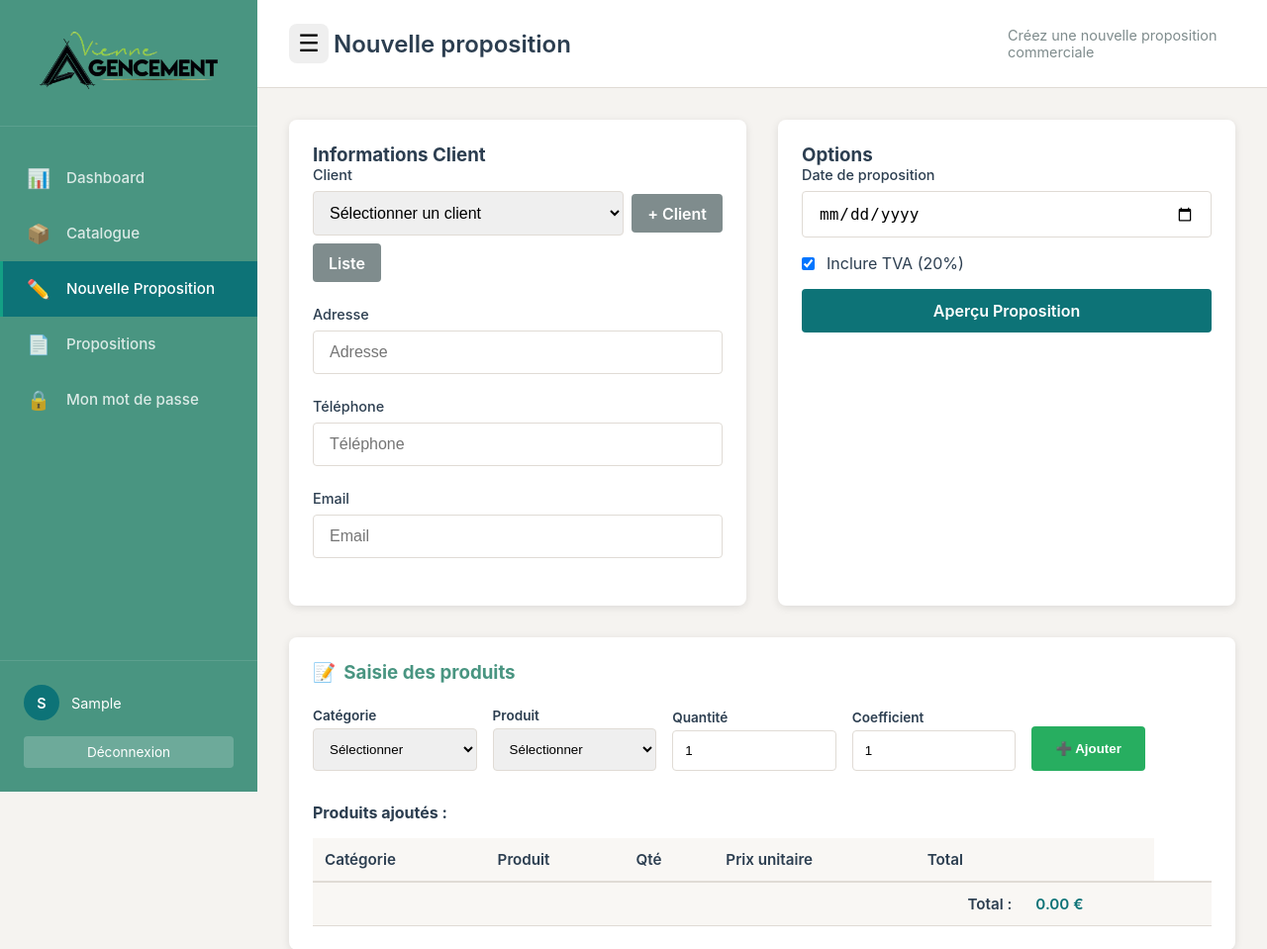
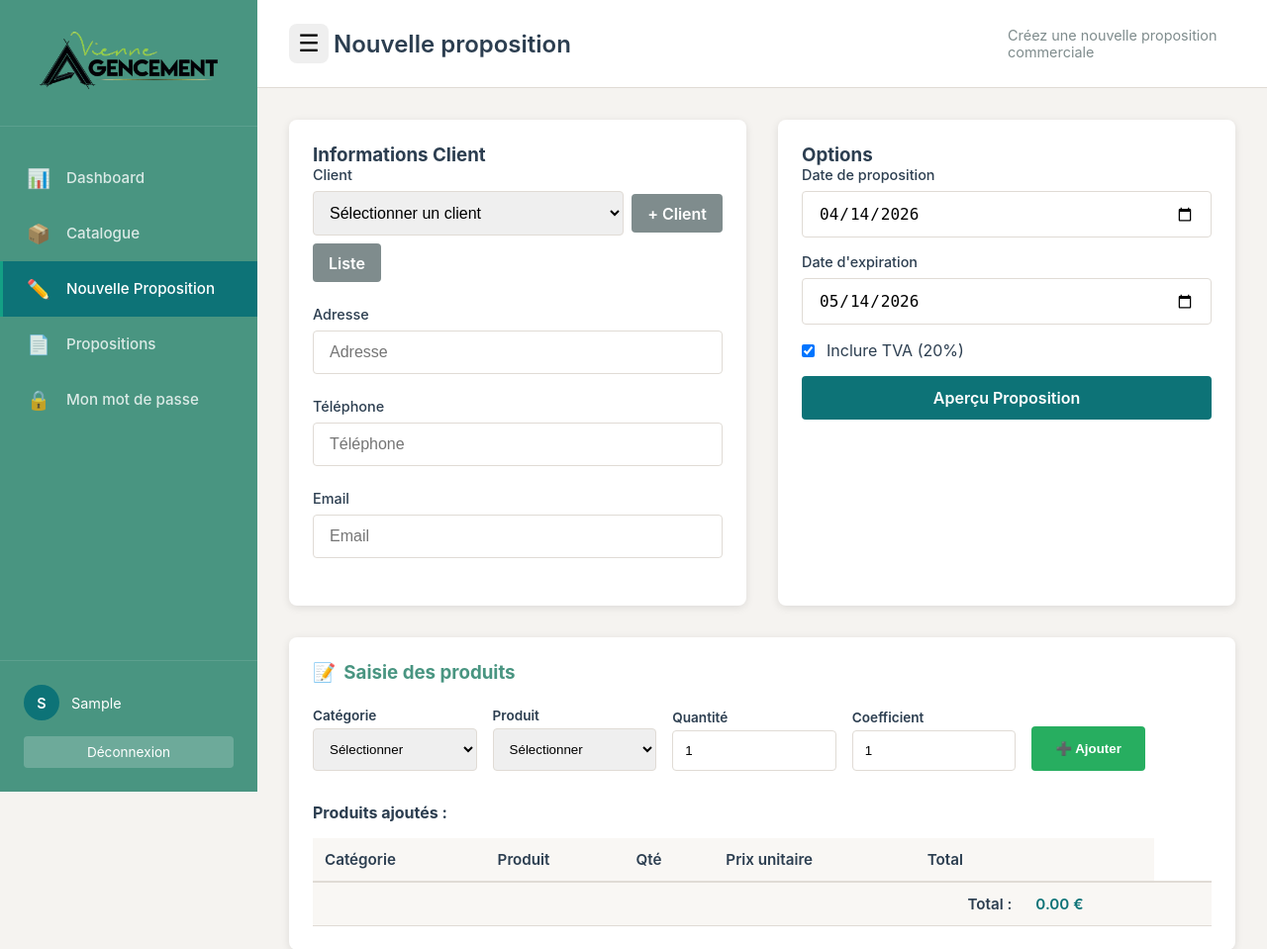
Before and after one commit to tafita37/VienneProposals, a Django app: page /com/new_proposition_page/ in a window 1280 px wide. Shown: the top 959 px of the page at 99% size. Run offline with Django 5.2, Linux system fonts and the light colour scheme; the visitor is signed in with stand-in values (Sample User, id 1); data that the repository does not hold is empty.

Commit message:
feat(date_proposal_expiration)

```diff
--- a/commercial/controllers/CommercialController.py
+++ b/commercial/controllers/CommercialController.py
@@ -1,6 +1,6 @@
 # views.py
 import json
-from datetime import date, timedelta
+from datetime import date, timedelta, datetime
 
 from django.contrib import messages
 from django.shortcuts import redirect, render
@@ -164,6 +164,7 @@ def _finalize_proposal_from_session(request, state, success_redirect_name):
     session_proposal = request.session.get('proposal', [])
     session_client_id = request.session.get('proposal_client_id')
     session_date_proposition = request.session.get('proposal_date_proposition')
+    session_expiration_date = request.session.get('proposal_expiration_date')
     session_include_tva = request.session.get('proposal_include_tva', True)
     draft_id_raw = request.session.get('proposal_draft_id')
 
@@ -187,6 +188,14 @@ def _finalize_proposal_from_session(request, state, success_redirect_name):
     else:
         try:
             proposal_date = date.fromisoformat(str(session_date_proposition))
+        except (TypeError, ValueError):
+            return redirect('appercu_proposition_page')
+
+    if session_expiration_date in (None, ''):
+        expiration_date = proposal_date + timedelta(days=30)
+    else:
+        try:
+            expiration_date = date.fromisoformat(str(session_expiration_date))
         except (TypeError, ValueError):
             return redirect('appercu_proposition_page')
 
@@ -217,22 +226,23 @@ def _finalize_proposal_from_session(request, state, success_redirect_name):
 
         if commercial_proposal is not None:
             commercial_proposal.date_proposal = proposal_date
+            commercial_proposal.expiration_date = expiration_date
             commercial_proposal.amount_ht = amount_ht
             commercial_proposal.amount_ttc = amount_ttc
             commercial_proposal.client = selected_client
             commercial_proposal.commercial = request.user
             commercial_proposal.state = state
-            commercial_proposal.save(update_fields=['date_proposal', 'amount_ht', 'amount_ttc', 'client', 'commercial', 'state'])
+            commercial_proposal.save(update_fields=['date_proposal', 'expiration_date', 'amount_ht', 'amount_ttc', 'client', 'commercial', 'state'])
             commercial_proposal.proposal_products.all().delete()
         else:
             commercial_proposal = CommercialProposal.objects.create(
                 date_proposal=proposal_date,
+                expiration_date=expiration_date,
                 amount_ht=amount_ht,
                 amount_ttc=amount_ttc,
                 client=selected_client,
                 commercial=request.user,
                 state=state,
-                validity_period=30,
             )
 
         proposal_product_objects = []
@@ -251,7 +261,7 @@ def _finalize_proposal_from_session(request, state, success_redirect_name):
 
         ProposalProduct.objects.bulk_create(proposal_product_objects)
 
-    for session_key in ('proposal', 'proposal_client_id', 'proposal_date_proposition', 'proposal_include_tva', 'proposal_draft_id'):
+    for session_key in ('proposal', 'proposal_client_id', 'proposal_date_proposition', 'proposal_expiration_date', 'proposal_include_tva', 'proposal_draft_id'):
         if session_key in request.session:
             del request.session[session_key]
     request.session.modified = True
@@ -274,6 +284,12 @@ def _build_session_from_draft(request, commercial_proposal):
     request.session['proposal'] = proposal_items
     request.session['proposal_client_id'] = commercial_proposal.client_id
     request.session['proposal_date_proposition'] = commercial_proposal.date_proposal.isoformat() if commercial_proposal.date_proposal else ''
+    if commercial_proposal.expiration_date:
+        request.session['proposal_expiration_date'] = commercial_proposal.expiration_date.isoformat()
+    elif commercial_proposal.date_proposal:
+        request.session['proposal_expiration_date'] = (commercial_proposal.date_proposal + timedelta(days=30)).isoformat()
+    else:
+        request.session['proposal_expiration_date'] = ''
     request.session['proposal_include_tva'] = float(commercial_proposal.amount_ttc or 0) > float(commercial_proposal.amount_ht or 0)
     request.session['proposal_draft_id'] = commercial_proposal.id
     request.session.modified = True
@@ -625,6 +641,8 @@ def save_proposal_options_api(request):
 
     client_id_raw = payload.get('client_id')
     date_proposition_raw = payload.get('date_proposition')
+    expiration_date_raw = payload.get('expiration_date')
+    print(expiration_date_raw)
     include_tax_raw = payload.get('include_tax')
 
     client_id = None
@@ -648,6 +666,35 @@ def save_proposal_options_api(request):
         if len(date_proposition) != 10 or date_proposition[4] != '-' or date_proposition[7] != '-':
             return JsonResponse({'success': False, 'message': 'Format de date invalide (YYYY-MM-DD attendu).'}, status=400)
 
+    if expiration_date_raw in (None, ''):
+        expiration_date = ''
+    else:
+        try:
+            expiration_date = str(expiration_date_raw).strip()
+        except (TypeError, ValueError):
+            return JsonResponse({'success': False, 'message': 'expiration_date invalide.'}, status=400)
+
+        if len(expiration_date) != 10 or expiration_date[4] != '-' or expiration_date[7] != '-':
+            return JsonResponse({'success': False, 'message': 'Format de date d\'expiration invalide (YYYY-MM-DD attendu).'}, status=400)
+
+    base_date_for_expiration = date.today()
+    if date_proposition:
+        try:
+            base_date_for_expiration = date.fromisoformat(date_proposition)
+        except (TypeError, ValueError):
+            return JsonResponse({'success': False, 'message': 'date_proposition invalide.'}, status=400)
+
+    if not expiration_date:
+        expiration_date = (base_date_for_expiration + timedelta(days=30)).isoformat()
+    else:
+        try:
+            parsed_expiration_date = date.fromisoformat(expiration_date)
+        except (TypeError, ValueError):
+            return JsonResponse({'success': False, 'message': 'expiration_date invalide.'}, status=400)
+
+        if parsed_expiration_date < base_date_for_expiration:
+            return JsonResponse({'success': False, 'message': "La date d'expiration ne peut pas être antérieure à la date de proposition."}, status=400)
+
     include_tax = True
     if isinstance(include_tax_raw, bool):
         include_tax = include_tax_raw
@@ -656,6 +703,7 @@ def save_proposal_options_api(request):
 
     request.session['proposal_client_id'] = client_id
     request.session['proposal_date_proposition'] = date_proposition
+    request.session['proposal_expiration_date'] = expiration_date
     request.session['proposal_include_tva'] = include_tax
     request.session.modified = True
 
@@ -664,6 +712,7 @@ def save_proposal_options_api(request):
         'message': 'Options de la proposition enregistrées avec succès.',
         'proposal_client_id': client_id,
         'proposal_date_proposition': date_proposition,
+        'proposal_expiration_date': expiration_date,
         'proposal_include_tva': include_tax,
     })
 
@@ -677,7 +726,20 @@ def new_proposition_page(request):
         selected_client_id = int(selected_client_id_raw) if selected_client_id_raw not in (None, '') else None
     except (TypeError, ValueError):
         selected_client_id = None
-    proposal_date_proposition = request.session.get('proposal_date_proposition', '')
+    proposal_date_proposition = request.session.get('proposal_date_proposition', datetime.now().strftime('%Y-%m-%d'))
+    proposal_expiration_date = request.session.get('proposal_expiration_date', '')
+    if not proposal_expiration_date:
+        try:
+            base_date = date.fromisoformat(str(proposal_date_proposition))
+        except (TypeError, ValueError):
+            base_date = date.today()
+            proposal_date_proposition = base_date.isoformat()
+        proposal_expiration_date = (base_date + timedelta(days=30)).isoformat()
+
+    try:
+        proposal_expiration_date_display = date.fromisoformat(str(proposal_expiration_date))
+    except (TypeError, ValueError):
+        proposal_expiration_date_display = None
     proposal_include_tva = bool(request.session.get('proposal_include_tva', True))
     proposal_total = 0.0
     summary_by_category = {}
@@ -768,6 +830,7 @@ def new_proposition_page(request):
             "proposal": list_proposal,
             "selected_client_id": selected_client_id,
             "proposal_date_proposition": proposal_date_proposition,
+            "proposal_expiration_date": proposal_expiration_date,
             "proposal_include_tva": proposal_include_tva,
             "proposal_total": proposal_total,
             "summary_categories": summary_categories,
@@ -780,11 +843,57 @@ def new_proposition_page(request):
 def appercu_proposition_page(request):
     proposal_id = request.GET.get('proposal_id', '').strip()
     client_id = request.GET.get('client_id', '').strip()
+    query_date_proposition = request.GET.get('date_proposition', '').strip()
+    query_expiration_date = request.GET.get('expiration_date', '').strip()
+    query_include_tva = request.GET.get('include_tva', '').strip().lower()
+
+    if query_date_proposition:
+        try:
+            date.fromisoformat(query_date_proposition)
+            request.session['proposal_date_proposition'] = query_date_proposition
+        except (TypeError, ValueError):
+            pass
+
+    if query_expiration_date:
+        try:
+            date.fromisoformat(query_expiration_date)
+            request.session['proposal_expiration_date'] = query_expiration_date
+        except (TypeError, ValueError):
+            pass
+
+    if query_include_tva in ('1', 'true', 'yes', 'on'):
+        request.session['proposal_include_tva'] = True
+    elif query_include_tva in ('0', 'false', 'no', 'off'):
+        request.session['proposal_include_tva'] = False
+
+    if client_id:
+        try:
+            request.session['proposal_client_id'] = int(client_id)
+        except (TypeError, ValueError):
+            pass
+
     if not client_id:
         session_client_id = request.session.get('proposal_client_id')
         client_id = str(session_client_id).strip() if session_client_id not in (None, '') else ''
 
     proposal_date_proposition = request.session.get('proposal_date_proposition', '')
+    proposal_expiration_date = request.session.get('proposal_expiration_date', '')
+    if not proposal_date_proposition:
+        proposal_date_proposition = date.today().isoformat()
+
+    if not proposal_expiration_date:
+        try:
+            base_date = date.fromisoformat(str(proposal_date_proposition))
+        except (TypeError, ValueError):
+            base_date = date.today()
+            proposal_date_proposition = base_date.isoformat()
+        proposal_expiration_date = (base_date + timedelta(days=30)).isoformat()
+
+    try:
+        proposal_expiration_date_display = date.fromisoformat(str(proposal_expiration_date))
+    except (TypeError, ValueError):
+        proposal_expiration_date_display = None
+
     include_tva = bool(request.session.get('proposal_include_tva', True))
     list_proposal = request.session.get('proposal', [])
 
@@ -858,9 +967,9 @@ def appercu_proposition_page(request):
             'tva_amount': tva_amount,
             'total_ttc': total_ttc,
             'include_tva': include_tva,
-            'validity_period': 30,
             'selected_client': selected_client,
             'proposal_date_proposition': proposal_date_proposition,
+            'proposal_expiration_date': proposal_expiration_date_display,
         }
     )
 
@@ -881,10 +990,6 @@ def propositions_page(request):
         all_proposals = CommercialProposal.objects.filter(commercial=request.user)
     all_clients=Client.objects.all()
 
-    for proposal in all_proposals:
-        validity_days = int(getattr(proposal, 'validity_period', 30) or 30)
-        validity_date = proposal.date_proposal + timedelta(days=validity_days)
-        proposal.validity_date = validity_date
     return render(
         request,
         "views/propositions.html",
--- a/commercial/metier/CommercialProposal.py
+++ b/commercial/metier/CommercialProposal.py
@@ -10,7 +10,7 @@ class CommercialProposal(models.Model):
 	client = models.ForeignKey(Client, on_delete=models.PROTECT, db_column='client_id')
 	commercial=models.ForeignKey(User, on_delete=models.PROTECT, db_column='commercial_id')
 	state=models.IntegerField(default=1)  # 0: brouillon, 1: validé
-	validity_period = models.IntegerField(default=30)  # Durée de validité en jours
+	expiration_date = models.DateField(null=True, blank=True)
 
 	@property
 	def proposal_product_list(self):
--- a/commercial/templates/views/newProposition.html
+++ b/commercial/templates/views/newProposition.html
@@ -57,6 +57,12 @@
             <label>Date de proposition</label>
             <input type="date" id="dateProposal"
                 value="{{ proposal_date_proposition }}"
+                style="max-width: 100%; margin-right: 0.75rem; cursor: pointer;">
+        </div>
+        <div class="form-group" style="margin-bottom: 1rem;">
+            <label>Date d'expiration</label>
+            <input type="date" id="expirationDate"
+                value="{{ proposal_expiration_date }}"
                 style="max-width: 100%; margin-right: 0.75rem; cursor: pointer;">
         </div>
         <div style="margin-bottom: 1rem;">
--- a/commercial/templates/views/preview-proposition.html
+++ b/commercial/templates/views/preview-proposition.html
@@ -48,7 +48,7 @@
             <div>
                 <div style="font-weight: 600; margin-bottom: 0.5rem; color: var(--text-dark);">
                     CONDITIONS</div>
-                <div style="color: var(--text-light); font-size: 0.9rem;">Validité : {{ validity_period|default:30 }} jours</div>
+                <div style="color: var(--text-light); font-size: 0.9rem;">Date d'expiration : {{ proposal_expiration_date|date:"j F Y" }}</div>
                 <div style="color: var(--text-light); font-size: 0.9rem;">Délai de livraison : 4
                     semaines</div>
                 <div style="color: var(--text-light); font-size: 0.9rem;">Paiement : À la commande</div>
--- a/commercial/templates/views/proposition_detail.html
+++ b/commercial/templates/views/proposition_detail.html
@@ -46,7 +46,7 @@
             <div>
                 <div style="font-weight: 600; margin-bottom: 0.5rem; color: var(--text-dark);">
                     CONDITIONS</div>
-                <div style="color: var(--text-light); font-size: 0.9rem;">Validité : 30 jours</div>
+                <div style="color: var(--text-light); font-size: 0.9rem;">Date d'expiration : {{ proposal.expiration_date|date:"j F Y" }}</div>
                 <div style="color: var(--text-light); font-size: 0.9rem;">Délai de livraison : 4
                     semaines</div>
                 <div style="color: var(--text-light); font-size: 0.9rem;">Paiement : À la commande</div>
--- a/commercial/templates/views/propositions.html
+++ b/commercial/templates/views/propositions.html
@@ -55,7 +55,7 @@
                     <td><strong>PROP-2026-{{ proposition.id }}</strong></td>
                     <td>{{ proposition.client.name }}</td>
                     <td>{{ proposition.date_proposal }}</td>
-                    <td>{{ proposition.validity_date|date:"j F Y" }}</td>
+                    <td>{{ proposition.expiration_date|date:"j F Y" }}</td>
                     <td><strong>{{proposition.amount_ttc|floatformat:2}} €</strong></td>
                     <td>
                         {% if proposition.state == 1 %}
--- a/sql/Tables.sql
+++ b/sql/Tables.sql
@@ -112,7 +112,7 @@ CREATE TABLE commercial_proposal(
    client_id INTEGER NOT NULL,
    commercial_id INTEGER NOT NULL,
    state INTEGER NOT NULL DEFAULT 1,  -- 0: brouillon, 1: validé
-   validity_period INTEGER NOT NULL DEFAULT 30,  -- Durée de validité en jours
+   expiration_date DATE NOT NULL,
    PRIMARY KEY(id),
    FOREIGN KEY(client_id) REFERENCES client(id),
    FOREIGN KEY(commercial_id) REFERENCES users(id)
--- a/static/js/pages/newProposition.js
+++ b/static/js/pages/newProposition.js
@@ -131,6 +131,7 @@ function fillProductFields(productId) {
 document.addEventListener('DOMContentLoaded', () => {
     const clientSelect = document.getElementById('clientSelect');
     const dateProposalInput = document.getElementById('dateProposal');
+    const expirationDateInput = document.getElementById('expirationDate');
     const includeTaxInput = document.getElementById('includeTax');
     const productCategorySelect = document.getElementById('productCategorySelect');
     const productSelect = document.getElementById('productSelect');
@@ -150,6 +151,27 @@ document.addEventListener('DOMContentLoaded', () => {
             }
         }
         return '';
+    };
+
+    const toIsoDate = (dateValue) => {
+        const year = dateValue.getFullYear();
+        const month = String(dateValue.getMonth() + 1).padStart(2, '0');
+        const day = String(dateValue.getDate()).padStart(2, '0');
+        return `${year}-${month}-${day}`;
+    };
+
+    const addDaysToIsoDate = (isoDate, dayCount) => {
+        if (typeof isoDate !== 'string' || !isoDate) {
+            return '';
+        }
+
+        const parsedDate = new Date(`${isoDate}T00:00:00`);
+        if (Number.isNaN(parsedDate.getTime())) {
+            return '';
+        }
+
+        parsedDate.setDate(parsedDate.getDate() + dayCount);
+        return toIsoDate(parsedDate);
     };
 
     const createAddedProductRowHtml = (item) => {
@@ -395,6 +417,8 @@ document.addEventListener('DOMContentLoaded', () => {
     const saveProposalOptions = async () => {
         const clientId = clientSelect ? clientSelect.value : '';
         const dateProposition = dateProposalInput ? dateProposalInput.value : '';
+        const expirationDate = expirationDateInput ? expirationDateInput.value : '';
+
         const includeTax = includeTaxInput ? includeTaxInput.checked : true;
 
         const response = await fetch('/com/api/proposals/options/', {
@@ -406,6 +430,7 @@ document.addEventListener('DOMContentLoaded', () => {
             body: JSON.stringify({
                 client_id: clientId || null,
                 date_proposition: dateProposition || '',
+                expiration_date: expirationDate || '',
                 include_tax: includeTax,
             }),
         });
@@ -440,6 +465,44 @@ document.addEventListener('DOMContentLoaded', () => {
         } else {
             clearClientReadonlyFields();
         }
+    }
+
+    if (dateProposalInput && expirationDateInput) {
+        if (!dateProposalInput.value) {
+            dateProposalInput.value = toIsoDate(new Date());
+        }
+
+        const getDefaultExpirationDate = () => addDaysToIsoDate(dateProposalInput.value, 30);
+
+        const syncExpirationDateWithProposalDate = () => {
+            if (expirationDateInput.dataset.userModified === '1') {
+                return;
+            }
+
+            expirationDateInput.value = getDefaultExpirationDate();
+        };
+
+        const updateUserModifiedFlag = () => {
+            const defaultExpirationDate = getDefaultExpirationDate();
+            if (!expirationDateInput.value || expirationDateInput.value === defaultExpirationDate) {
+                expirationDateInput.dataset.userModified = '0';
+                return;
+            }
+
+            expirationDateInput.dataset.userModified = '1';
+        };
+
+        if (!expirationDateInput.value) {
+            expirationDateInput.dataset.userModified = '0';
+            syncExpirationDateWithProposalDate();
+        } else {
+            updateUserModifiedFlag();
+        }
+
+        dateProposalInput.addEventListener('input', syncExpirationDateWithProposalDate);
+        dateProposalInput.addEventListener('change', syncExpirationDateWithProposalDate);
+        expirationDateInput.addEventListener('input', updateUserModifiedFlag);
+        expirationDateInput.addEventListener('change', updateUserModifiedFlag);
     }
 
     // Category selection
@@ -590,14 +653,31 @@ document.addEventListener('DOMContentLoaded', () => {
                 event.preventDefault();
 
                 const href = linkElement.getAttribute('href') || '/com/preview_proposition_page/';
+                const previewUrl = new URL(href, window.location.origin);
+                const clientId = clientSelect ? String(clientSelect.value || '').trim() : '';
+                const dateProposition = dateProposalInput ? String(dateProposalInput.value || '').trim() : '';
+                const expirationDate = expirationDateInput ? String(expirationDateInput.value || '').trim() : '';
+                const includeTax = includeTaxInput ? includeTaxInput.checked : true;
+
+                if (clientId) {
+                    previewUrl.searchParams.set('client_id', clientId);
+                }
+                if (dateProposition) {
+                    previewUrl.searchParams.set('date_proposition', dateProposition);
+                }
+                if (expirationDate) {
+                    previewUrl.searchParams.set('expiration_date', expirationDate);
+                }
+                previewUrl.searchParams.set('include_tva', includeTax ? '1' : '0');
+
                 linkElement.style.pointerEvents = 'none';
 
                 try {
                     await saveProposalOptions();
-                    window.location.href = href;
+                    window.location.href = previewUrl.toString();
                 } catch (error) {
                     console.error('Erreur lors de l\'enregistrement des options de proposition :', error);
-                    alert('Impossible d\'enregistrer le client et la date avant l\'aperçu.');
+                    alert('Impossible d\'enregistrer le client, la date et la date d\'expiration avant l\'aperçu.');
                 } finally {
                     linkElement.style.pointerEvents = '';
                 }
```
Also changed, not shown: commercial/migrations/0005_remove_commercialproposal_validity_period_and_add_expiration_date.py (added).
